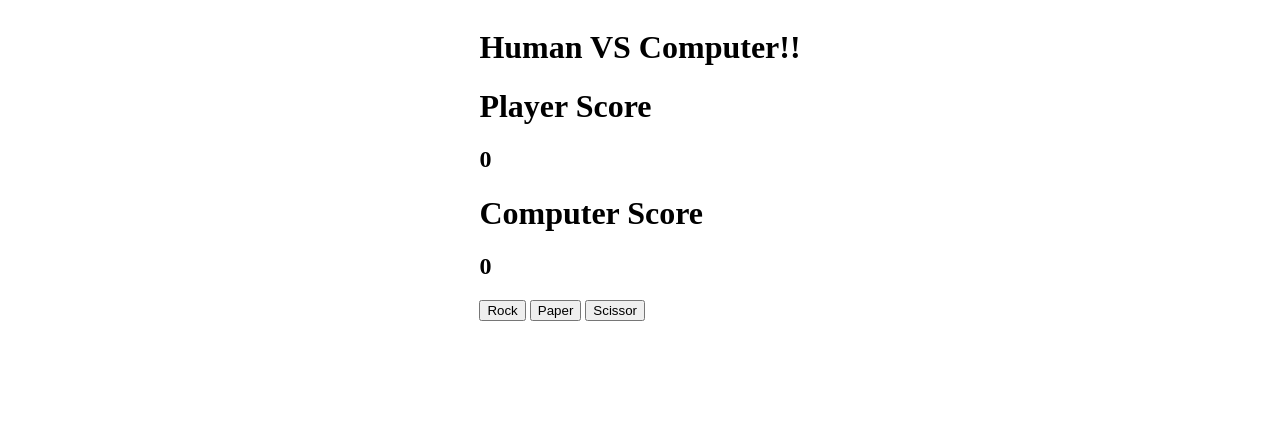
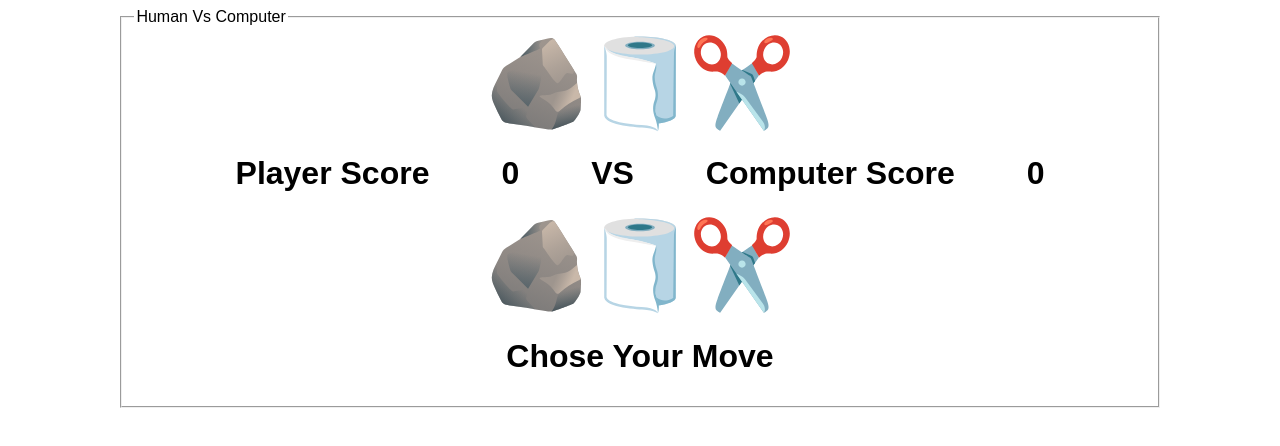
Before and after one commit to Saka-CS/rock-paper-scissor-TOP, a plain HTML site: page index.html in a window 1280 px wide. Drawn offline with Linux system fonts and the light colour scheme.

Commit message:
Complete a basic website design

```diff
--- a/index.html
+++ b/index.html
@@ -6,28 +6,28 @@
     <title>Document</title>
     <link rel="stylesheet" href="style.css">
 </head>
-<body class="container">
-    <div>
-        <h1 id="title">Human VS Computer!!</h1>
+<body>
+    <fieldset class="container">
+        <legend>Human Vs Computer</legend>
+        <div class="options">
+            <img src="noto_rock.svg" alt="Rock">
+            <img src="noto_roll-of-paper.svg" alt="Paper">
+            <img src="noto_scissors.svg" alt="Scissor">
+        </div>
         <div id="score">
             <h1>Player Score</h1>
-            <h2>0</h2>
+            <h1 class="points">0</h1>
+            <h1>VS</h1>
             <h1>Computer Score</h1>
-            <h2>0</h2>
+            <h1 class="points">0</h1>
         </div>
-        <div id="computer-choice">
-
+        <div id="player-choice" class="options">
+            <img id="Rock" src="noto_rock.svg" alt="Rock">
+            <img id="Paper" src="noto_roll-of-paper.svg" alt="Paper">
+            <img id="Scissor" src="noto_scissors.svg" alt="Scissor">
         </div>
-        <div id="player-choice">
-            <button id="Rock">Rock</button>
-            <button id="Paper">Paper</button>
-            <button id="Scissor">Scissor</button>
-        </div>
-    </div>
-
-    <!-- <div class="footer">
-        saka404@protonmail.com
-    </div> -->
+        <h1 id="title">Chose Your Move</h1>
+    </fieldset>
 
 </body>
 <script src="javaScript.js"></script>
--- a/javaScript.js
+++ b/javaScript.js
@@ -58,18 +58,18 @@ function startGame(e){
     console.log(choice.id);
     playRound(choice.id, getComputerChoice());
     if(humanScore === 5){
-        title.textContent += " THE HUMAN HAS WON";
+        title.textContent = " THE HUMAN HAS WON";
         options.removeEventListener("click", startGame);
     }
     else if(computerScore === 5){
-        title.textContent += " THE COMPUTER HAS WON";
+        title.textContent = " THE COMPUTER HAS WON";
         options.removeEventListener("click", startGame);
     }
 };
 
 // Game logic
 const options = document.querySelector("#player-choice");
-const score = document.querySelectorAll("#score h2");
+const score = document.querySelectorAll(".points");
 const title = document.querySelector("#title");
 humanScore = 0;
 computerScore = 0;
--- a/style.css
+++ b/style.css
@@ -1,11 +1,36 @@
+
+
+body{
+    display: grid;
+    grid-template-rows: 0.5fr auto;
+    min-height: 100vh;
+    font-family: Arial, Helvetica, sans-serif;
+}
+
+/* img{
+    width: 100%;
+} */
+
 .container{
     display: flex;
     align-items: center;
     justify-content: center;
-
+   flex-direction: column;
+   width: 80%;
+   margin: 0 auto;
 }
 
-.container div{
-    width: 100;
-    height: 100;
+.options{
+    display: flex;
+    flex: 1;
+    width: 80%;
+    justify-content: center;
 }
+
+#score{
+    display: flex;
+    gap: 10px;
+    width: 80%;
+    justify-content: space-between;
+    align-items: center;
+}
```
Also changed, not shown: image-1.png (added), image.png (added), 1 other file.
